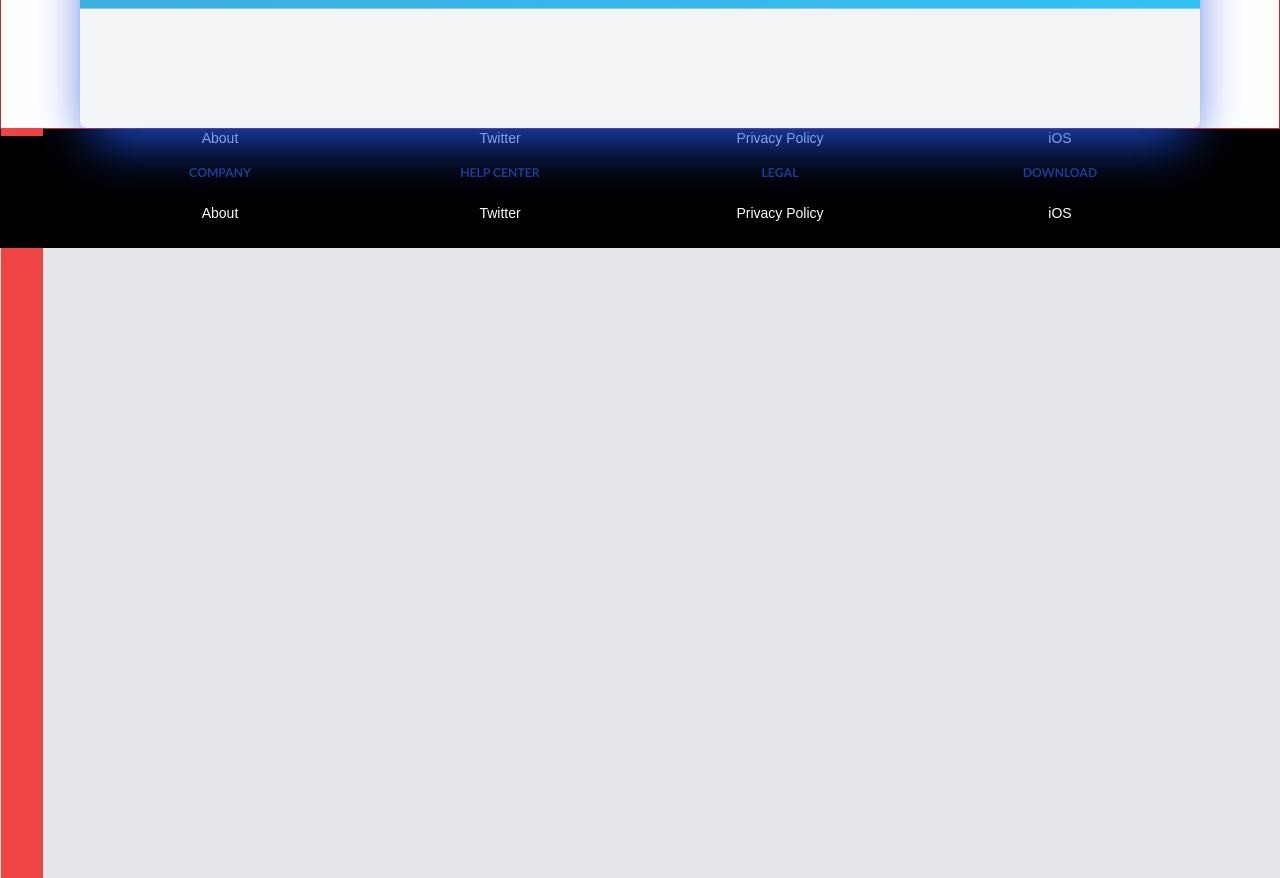
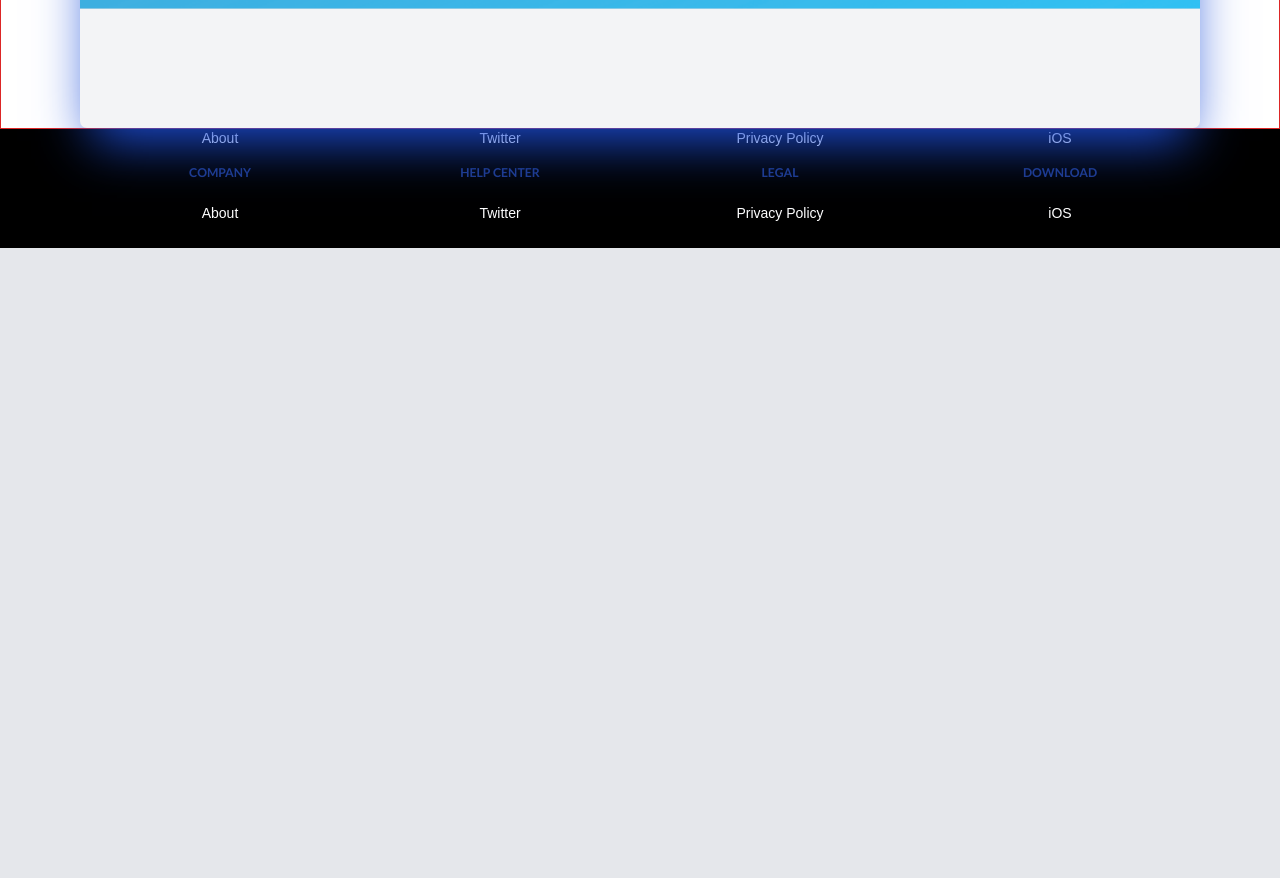
Before and after one commit to Papasene/ghs, a Next.js app: page / in a window 1280 px wide. Shown: the part 840-1718 px from the top of the page. After the commit the page ends 1106 px from the top, so only its background shows below. Built offline with nearby package versions, Linux system fonts and the light colour scheme; a web font is replaced by a local one.

Commit message:
worktest

```diff
--- a/src/app/page.tsx
+++ b/src/app/page.tsx
@@ -1,7 +1,7 @@
 import { Inter } from "next/font/google";
 import Image from "next/image";
 import gphubhome from "../../public/back.png";
-import { SideBar, TabSearch } from "./component";
+import { TabSearch } from "./component";
 import RootLayout from "./layout";
 const inter = Inter({ subsets: ["latin"] });
 
@@ -23,10 +23,6 @@ export default function Home() {
             <TabSearch />
           </div>{" "}
         </div>
-
-        <div className="w-12 h-full bg-red-500">
-          <SideBar />
-        </div>
       </div>
     </RootLayout>
   );
```
